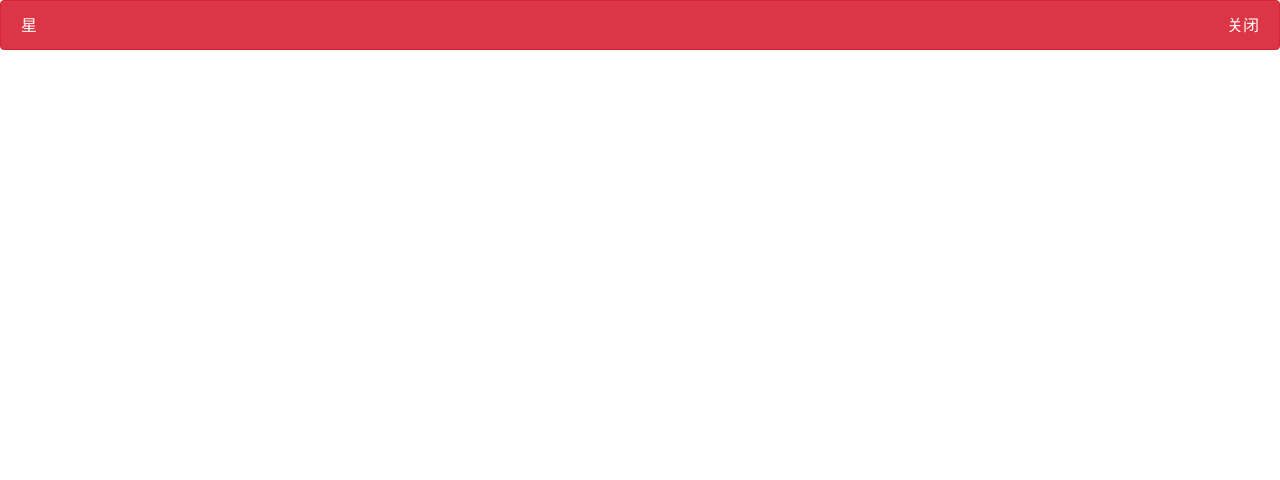
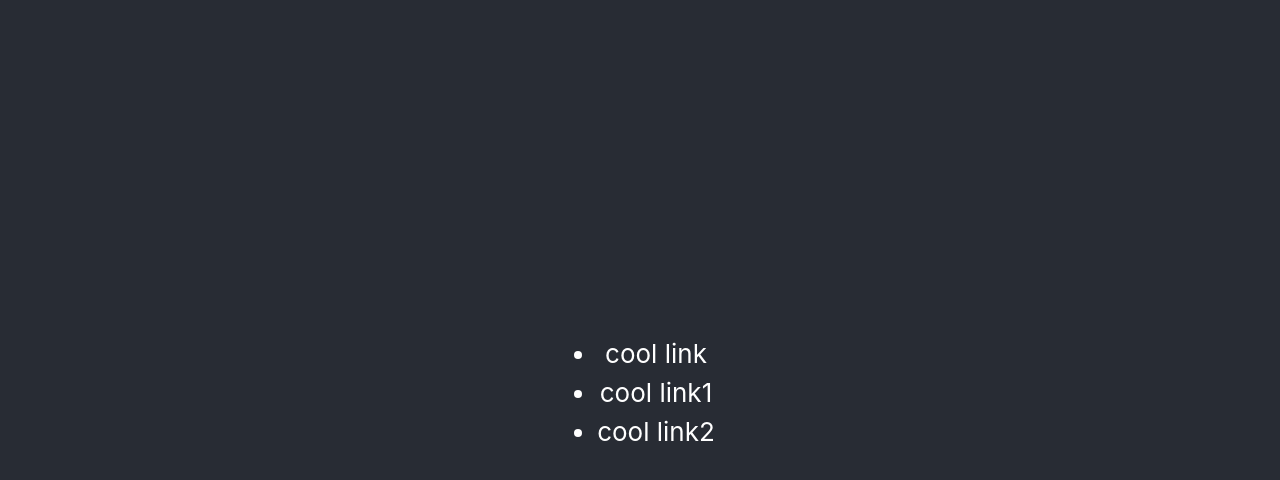
Before and after one commit to xing-6464/starlight, a React (Create React App) app: page / in a window 1280 px wide. Shown: the top 480 px of the page. Built offline with nearby package versions, Linux system fonts and the light colour scheme.

Commit message:
基础架构 - Menu组件编码第一部分

```diff
--- a/src/App.tsx
+++ b/src/App.tsx
@@ -1,10 +1,27 @@
 import React from 'react'
+import './App.css'
 // import Button, { ButtonSize, ButtonType } from './components/Button/button'
-import Alert from './components/Alert'
+// import Alert from './components/Alert'
+import Menu from './components/Menu/menu'
+import MenuItem from './components/Menu/menuItem'
 
 const App: React.FC = () => {
   return (
-    <Alert title='星' type='danger'></Alert>
+    <div className='App'>
+      <header className='App-header'>
+        <Menu defaultIndex={0}>
+          <MenuItem>
+            cool link
+          </MenuItem>
+          <MenuItem>
+            cool link1
+          </MenuItem>
+          <MenuItem>
+            cool link2
+          </MenuItem>
+        </Menu>
+      </header>
+    </div>
   )
 }
 
--- /dev/null
+++ b/src/components/Menu/menu.tsx
@@ -0,0 +1,34 @@
+import React from 'react'
+import classNames from 'classnames'
+
+type MenuMode = 'horizontal' | 'vertical'
+export interface MenuProps {
+  defaultIndex?: number
+  className?: string
+  mode?: MenuMode
+  style?: React.CSSProperties
+  onSelect?: (selectedIndex: number) => void,
+  children?: React.ReactNode
+}
+
+const Menu: React.FC<MenuProps> = (props) => {
+  const {
+    className,
+    mode = 'horizontal',
+    style,
+    defaultIndex = 0,
+    children
+  } = props
+
+  const classes = classNames('star-menu', className, {
+    'menu-vertical': mode === 'vertical'
+  })
+
+  return (
+    <ul className={classes} style={style}>
+      {children}
+    </ul>
+  )
+}
+
+export default Menu
--- /dev/null
+++ b/src/components/Menu/menuItem.tsx
@@ -0,0 +1,32 @@
+import React from 'react'
+import classNames from 'classnames'
+
+export interface MenuItemProps {
+  index?: number
+  disabled?: boolean
+  className?: string
+  style?: React.CSSProperties
+  children?: React.ReactNode
+}
+
+const MenuItem: React.FC<MenuItemProps> = (props) => {
+  const {
+    index,
+    disabled,
+    className,
+    style,
+    children
+  } = props
+
+  const classes = classNames('menu-item', className, {
+    'is-disabled': disabled
+  })
+
+  return (
+    <li className={classes} style={style}>
+      {children}
+    </li>
+  )
+}
+
+export default MenuItem
```
Also changed, not shown: src/components/Button/button.tsx (+5 -13 lines), 1 other file (tests, documents, lock files or other folders).
